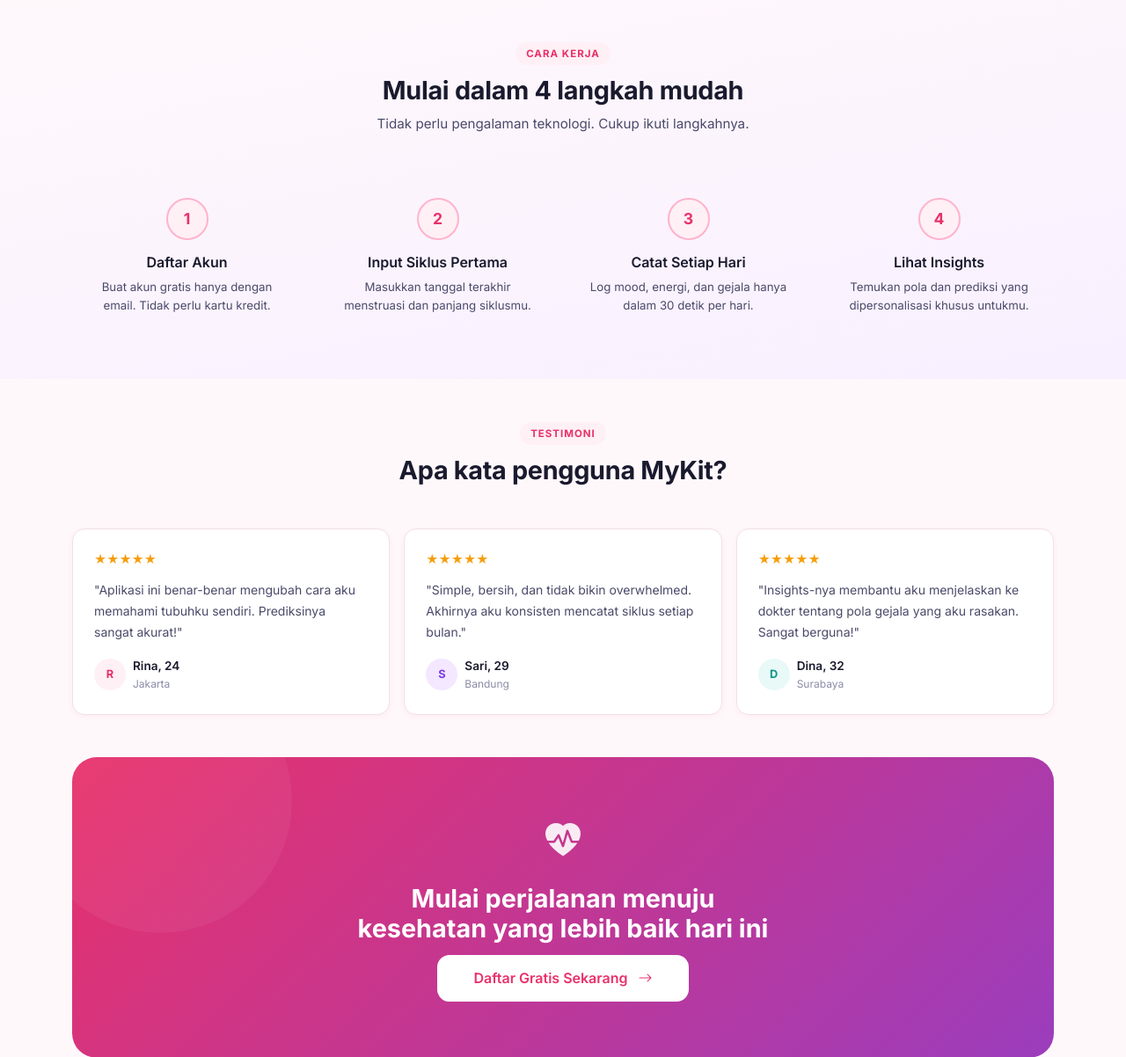
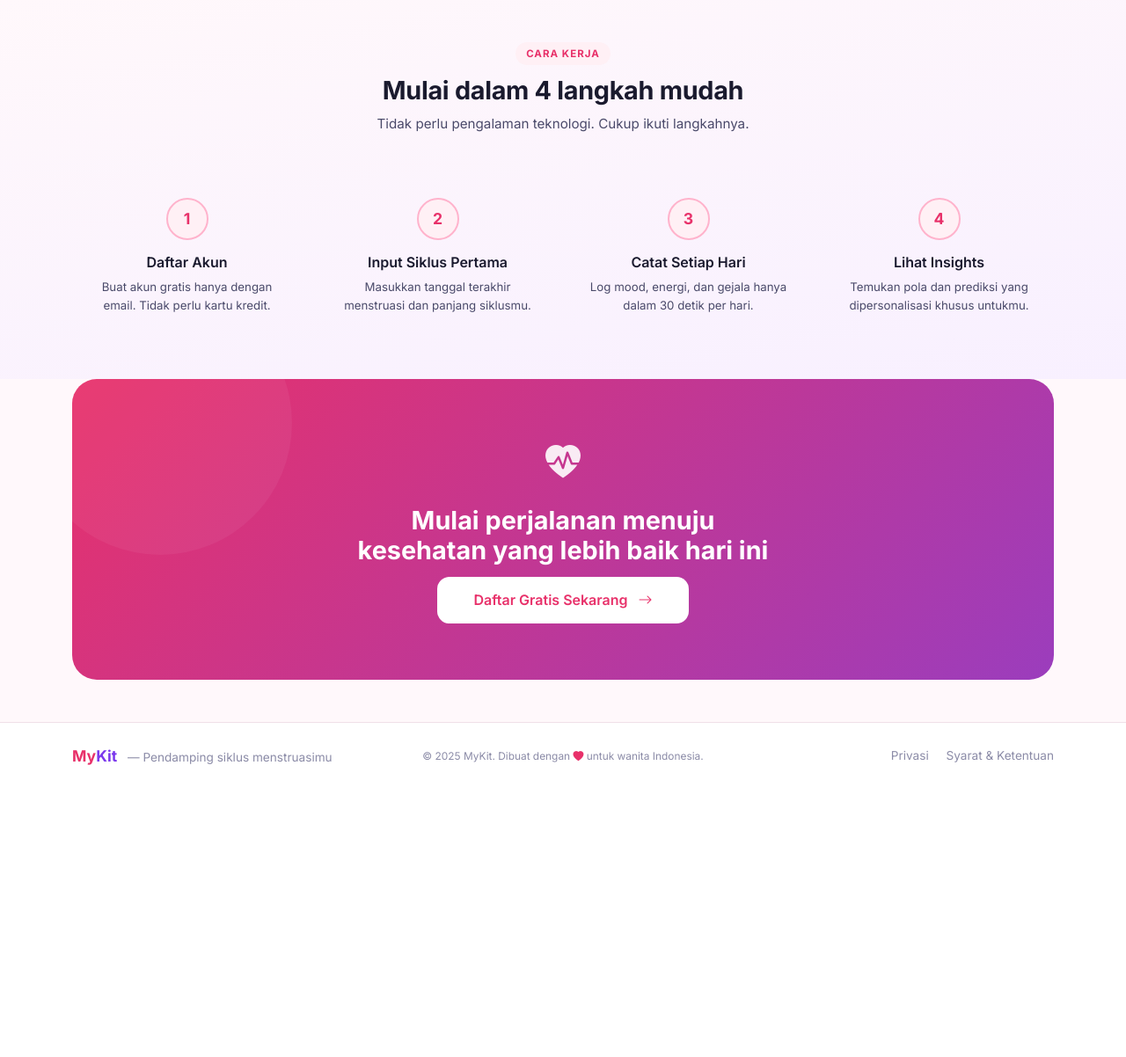
Before and after one commit to MuhammadSubkha06/MyKit, a PHP site: page / in a window 1280 px wide. Shown: the part 1715-2917 px from the top of the page at 88% size. After the commit the page ends 2585 px from the top, so only its background shows below. Run offline with PHP 8.4, Linux system fonts and the light colour scheme; some libraries are stand-ins or nearby versions.

Commit message:
make command testimoni

```diff
--- a/src/Views/home.php
+++ b/src/Views/home.php
@@ -257,7 +257,7 @@
 </section>
 
 <!-- ===== TESTIMONIALS ===== -->
-<section class="py-5">
+<!-- <section class="py-5">
     <div class="container-lg">
         <div class="text-center mb-5">
             <span class="section-badge">Testimoni</span>
@@ -297,7 +297,7 @@
                     <div class="d-flex align-items-center gap-2">
                         <div class="testi-avatar" style="background:var(--te4);color:var(--te)">D</div>
                         <div>
-                            <div style="font-size:0.85rem;font-weight:600">Dina, 32</div>
+                            <div style="font-size:0.85rem;font-weight:600"></div>
                             <div style="font-size:0.75rem;color:var(--muted)">Surabaya</div>
                         </div>
                     </div>
@@ -305,7 +305,7 @@
             </div>
         </div>
     </div>
-</section>
+</section> -->
 
 <!-- ===== CTA SECTION ===== -->
 <div class="container-lg pb-5">
```
